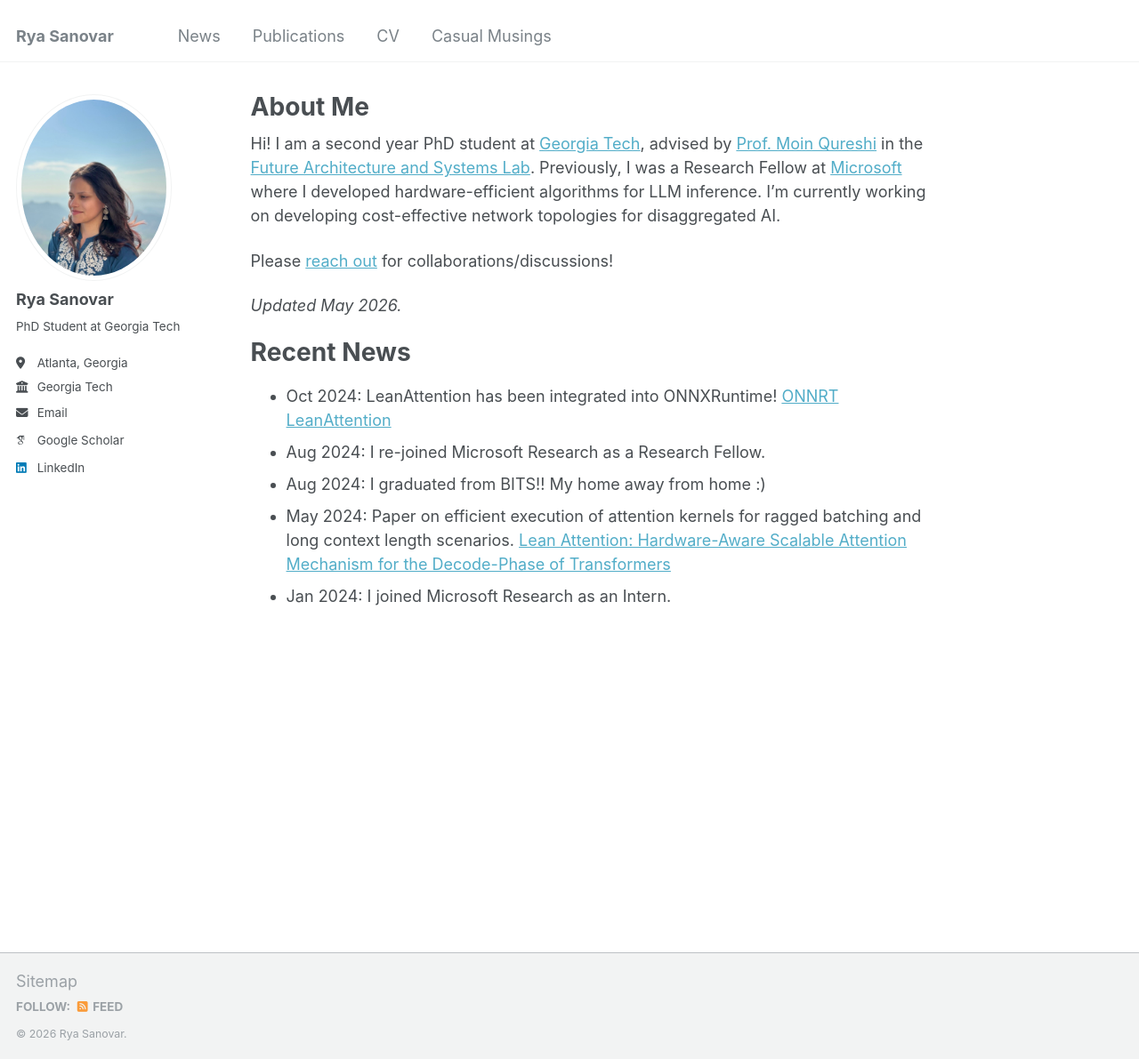
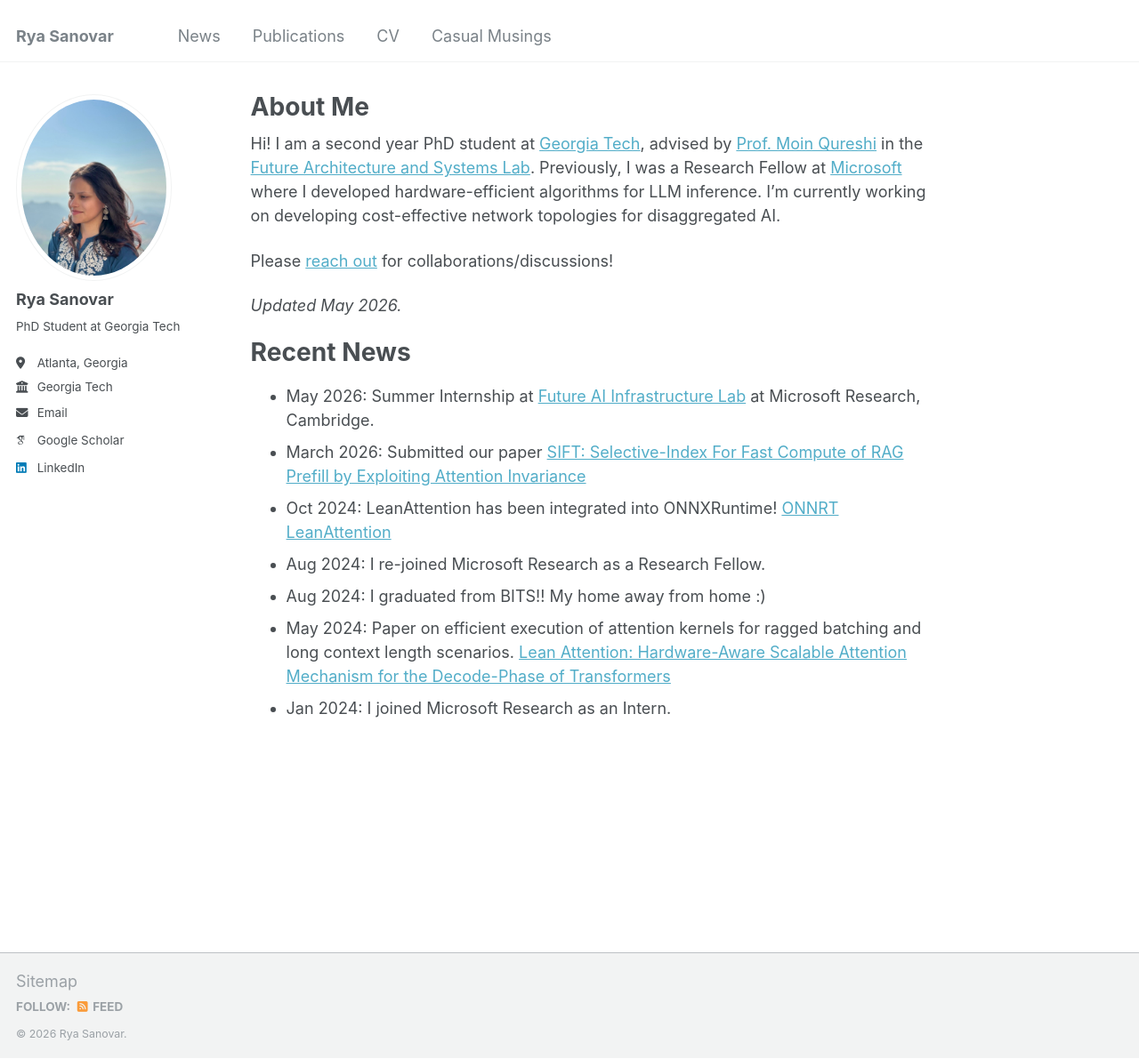
Before and after one commit to rya-sanovar/rya-sanovar.github.io, a Jekyll site: the page built from _pages/about.md, in a window 1280 px wide and 1191 px high. Shown: the whole window at 89% size. Built offline with Jekyll 4.4.1, drawn with Linux system fonts in a browser that asks for light colours; some web fonts are replaced.

Commit message:
Add May 2026 and March 2026 news entries

```diff
--- a/_pages/about.md
+++ b/_pages/about.md
@@ -15,6 +15,8 @@
 
 Recent News
 ======
+* May 2026: Summer Internship at [Future AI Infrastructure Lab](https://www.microsoft.com/en-us/research/lab/microsoft-research-cambridge/) at Microsoft Research, Cambridge.
+* March 2026: Submitted our paper [SIFT: Selective-Index For Fast Compute of RAG Prefill by Exploiting Attention Invariance](https://arxiv.org/abs/2606.09441)
 * Oct 2024: LeanAttention has been integrated into ONNXRuntime! [ONNRT LeanAttention](https://github.com/microsoft/onnxruntime/commit/de93f40240459953a6e3bbb86b6ad83eaeab681f)
 * Aug 2024: I re-joined Microsoft Research as a Research Fellow.
 * Aug 2024: I graduated from BITS!! My home away from home :)
```
